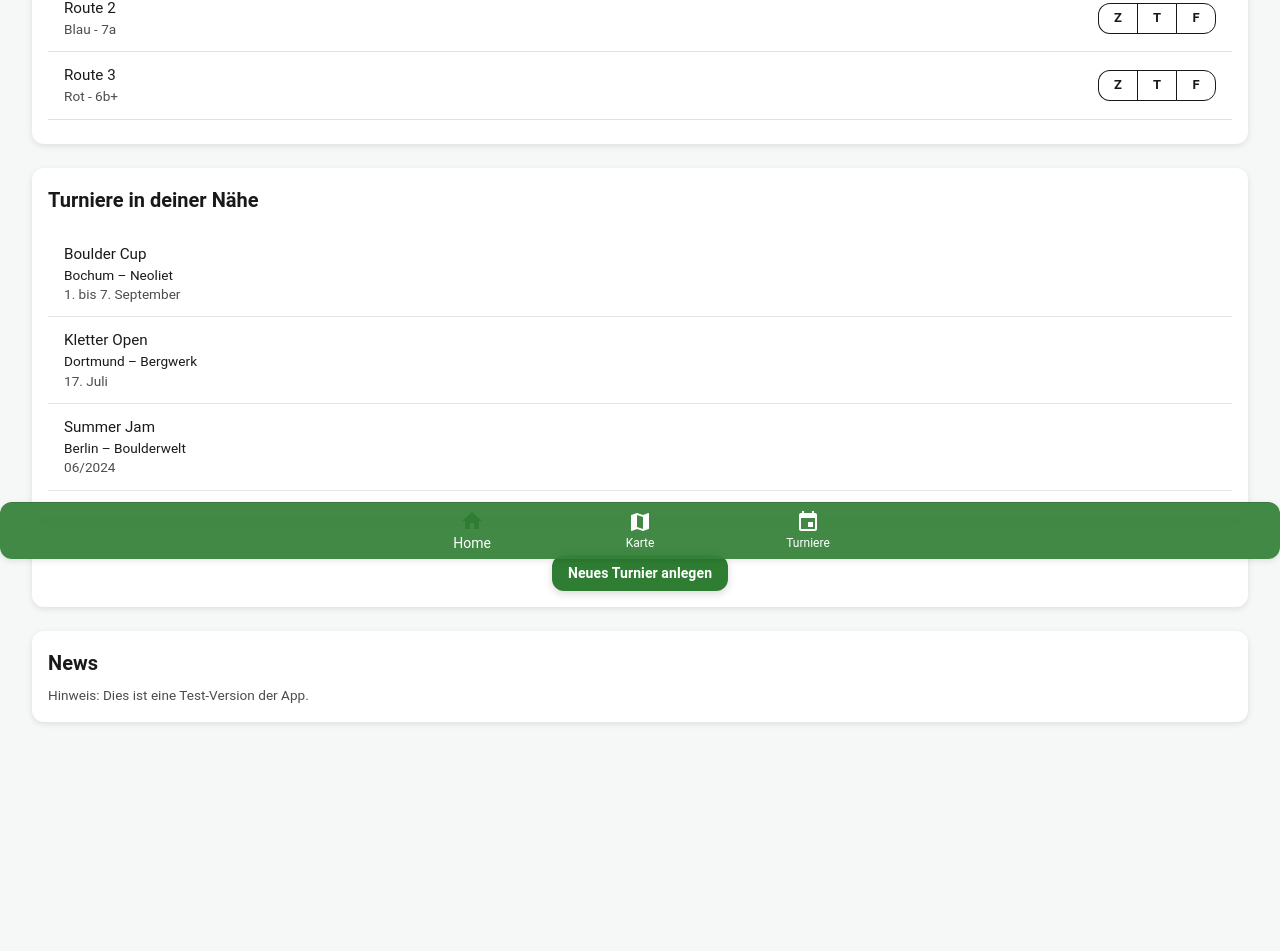
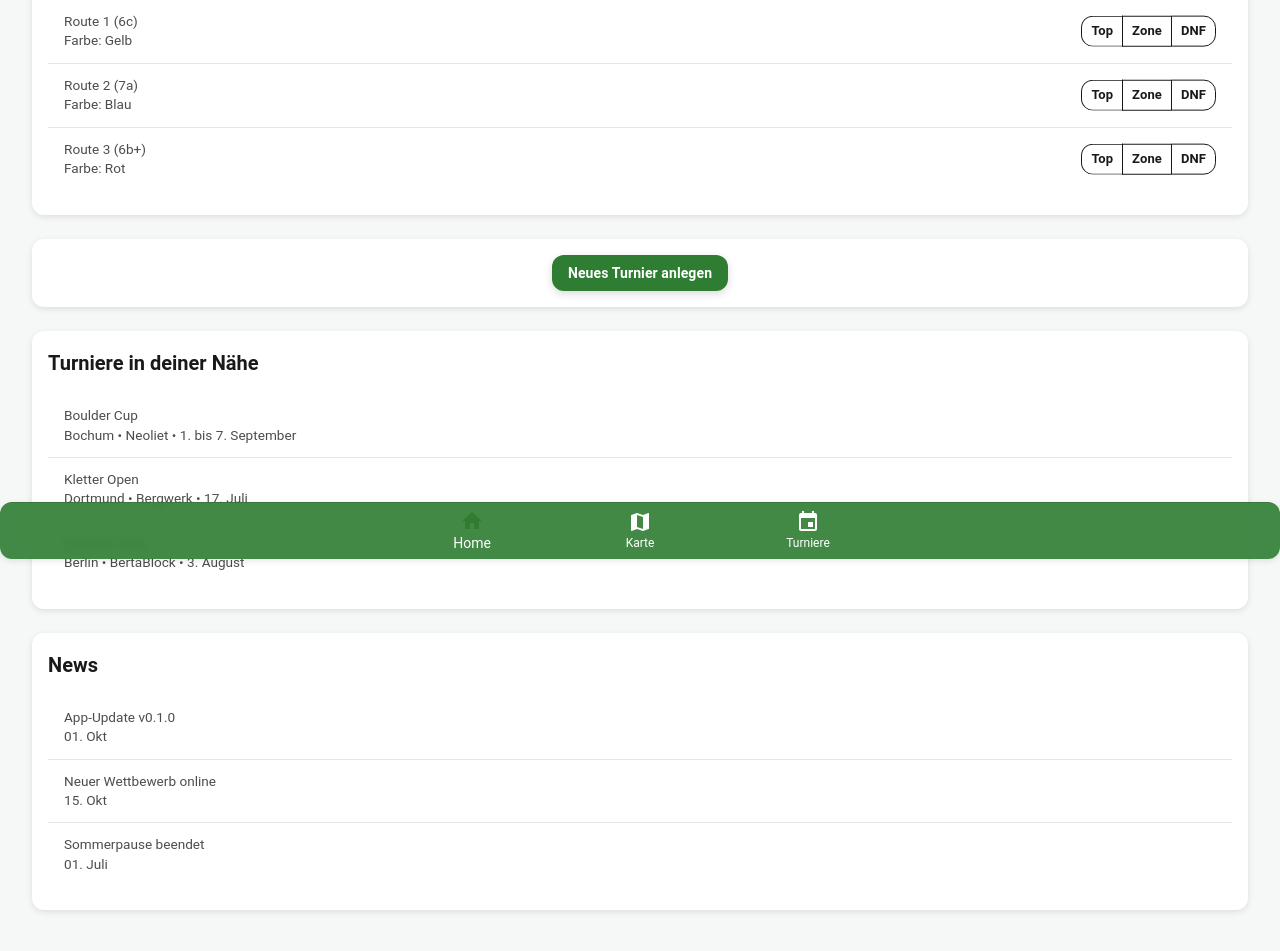
Before and after one commit to JonasFlachmann/ClimbingTurnamentAppPublic, a Next.js app: page /home in a window 1280 px wide. Shown: the part 241-1192 px from the top of the page. Before the commit the page ends 1051 px from the top, so only its background shows below. Built offline with nearby package versions, Linux system fonts and the light colour scheme.

Commit message:
Update home.tsx

```diff
--- a/pages/home.tsx
+++ b/pages/home.tsx
@@ -1,3 +1,4 @@
+// pages/home.tsx
 import React, { useState } from "react";
 import {
   Box,
@@ -15,7 +16,7 @@ function HomePage() {
   // Beispielrouten für aktuelles Turnier
   const [selectedResults, setSelectedResults] = useState<{ [key: number]: string }>({});
 
-  const handleResultClick = (routeId: number, result: string) => {
+  const toggleResult = (routeId: number, result: string) => {
     setSelectedResults((prev) => ({
       ...prev,
       [routeId]: prev[routeId] === result ? "" : result,
@@ -31,71 +32,47 @@ function HomePage() {
   const tournaments = [
     { id: 1, name: "Boulder Cup", city: "Bochum", location: "Neoliet", date: "1. bis 7. September" },
     { id: 2, name: "Kletter Open", city: "Dortmund", location: "Bergwerk", date: "17. Juli" },
-    { id: 3, name: "Summer Jam", city: "Berlin", location: "Boulderwelt", date: "06/2024" },
+    { id: 3, name: "Summer Jam", city: "Berlin", location: "BertaBlock", date: "3. August" },
+  ];
+
+  const newsItems = [
+    { id: 1, title: "App-Update v0.1.0", date: "01. Okt" },
+    { id: 2, title: "Neuer Wettbewerb online", date: "15. Okt" },
+    { id: 3, title: "Sommerpause beendet", date: "01. Juli" },
   ];
 
   return (
-    <Box sx={{ p: 2 }}>
+    <Box sx={{ px: 2, pb: 10, pt: 5 }}>
+      <Typography variant="h4" sx={{ fontWeight: "bold", mb: 2, textAlign: "center" }}>
+        Willkommen zurück!
+      </Typography>
+
       {/* Aktuelles Turnier */}
       <Paper sx={{ p: 2, mb: 3 }}>
         <Typography variant="h6" gutterBottom>
           Aktuelles Turnier
         </Typography>
-        <List>
-          {routes.map((route) => (
-            <ListItem key={route.id} divider>
-              <ListItemText
-                primary={route.name}
-                secondary={`${route.color} - ${route.grade}`}
-              />
-              <ButtonGroup size="small" variant="outlined">
-                <Button
-                  color={selectedResults[route.id] === "Z" ? "success" : "inherit"}
-                  onClick={() => handleResultClick(route.id, "Z")}
-                >
-                  Z
-                </Button>
-                <Button
-                  color={selectedResults[route.id] === "T" ? "success" : "inherit"}
-                  onClick={() => handleResultClick(route.id, "T")}
-                >
-                  T
-                </Button>
-                <Button
-                  color={selectedResults[route.id] === "F" ? "success" : "inherit"}
-                  onClick={() => handleResultClick(route.id, "F")}
-                >
-                  F
-                </Button>
-              </ButtonGroup>
-            </ListItem>
-          ))}
-        </List>
-      </Paper>
-
-      {/* Turniere in deiner Nähe */}
-      <Paper sx={{ p: 2, mb: 3 }}>
-        <Typography variant="h6" gutterBottom>
-          Turniere in deiner Nähe
-        </Typography>
-        <List>
-          {tournaments.map((t) => (
-            <React.Fragment key={t.id}>
-              <ListItem alignItems="flex-start">
-                <ListItemText
-                  primary={t.name}
-                  secondary={
-                    <>
-                      <Typography component="span" variant="body2" color="text.primary">
-                        {t.city} – {t.location}
-                      </Typography>
-                      <br />
-                      {t.date}
-                    </>
-                  }
-                />
+        <List dense>
+          {routes.map((route, index) => (
+            <React.Fragment key={route.id}>
+              <ListItem
+                secondaryAction={
+                  <ButtonGroup size="small" variant="outlined">
+                    {["Top", "Zone", "DNF"].map((t) => (
+                      <Button
+                        key={t}
+                        color={selectedResults[route.id] === t ? "success" : "inherit"}
+                        onClick={() => toggleResult(route.id, t)}
+                      >
+                        {t}
+                      </Button>
+                    ))}
+                  </ButtonGroup>
+                }
+              >
+                <ListItemText primary={`${route.name} (${route.grade})`} secondary={`Farbe: ${route.color}`} />
               </ListItem>
-              <Divider component="li" />
+              {index < routes.length - 1 && <Divider component="li" />}
             </React.Fragment>
           ))}
         </List>
@@ -103,9 +80,26 @@ function HomePage() {
 
       {/* Neues Turnier anlegen */}
       <Paper sx={{ p: 2, mb: 3, textAlign: "center" }}>
-        <Button variant="contained" color="success" href="/tournament-define">
+        <Button variant="contained" color="success" href="/tournament-create">
           Neues Turnier anlegen
         </Button>
+      </Paper>
+
+      {/* Turniere in deiner Nähe (Dummy) */}
+      <Paper sx={{ p: 2, mb: 3 }}>
+        <Typography variant="h6" gutterBottom>
+          Turniere in deiner Nähe
+        </Typography>
+        <List dense>
+          {tournaments.map((t, idx) => (
+            <React.Fragment key={t.id}>
+              <ListItem>
+                <ListItemText primary={t.name} secondary={`${t.city} • ${t.location} • ${t.date}`} />
+              </ListItem>
+              {idx < tournaments.length - 1 && <Divider component="li" />}
+            </React.Fragment>
+          ))}
+        </List>
       </Paper>
 
       {/* News */}
@@ -113,15 +107,22 @@ function HomePage() {
         <Typography variant="h6" gutterBottom>
           News
         </Typography>
-        <Typography variant="body2">
-          Hinweis: Dies ist eine Test-Version der App.
-        </Typography>
+        <List dense>
+          {newsItems.map((n, idx) => (
+            <React.Fragment key={n.id}>
+              <ListItem>
+                <ListItemText primary={n.title} secondary={n.date} />
+              </ListItem>
+              {idx < newsItems.length - 1 && <Divider component="li" />}
+            </React.Fragment>
+          ))}
+        </List>
       </Paper>
     </Box>
   );
 }
 
-// 👇 Titel für den globalen Header festlegen
-HomePage.title = "Home";
+// Titel für den globalen Header
+(HomePage as any).title = "Home";
 
 export default HomePage;
```
